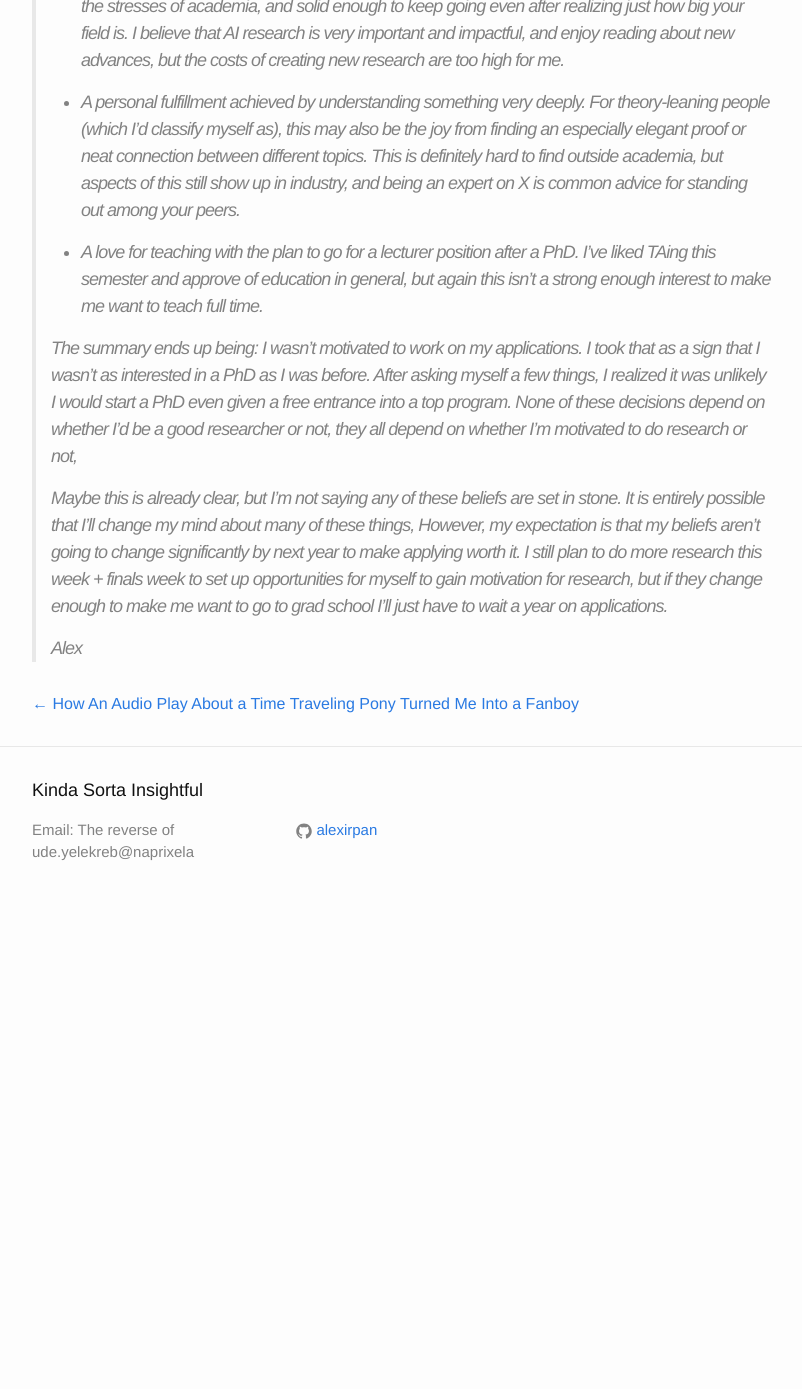
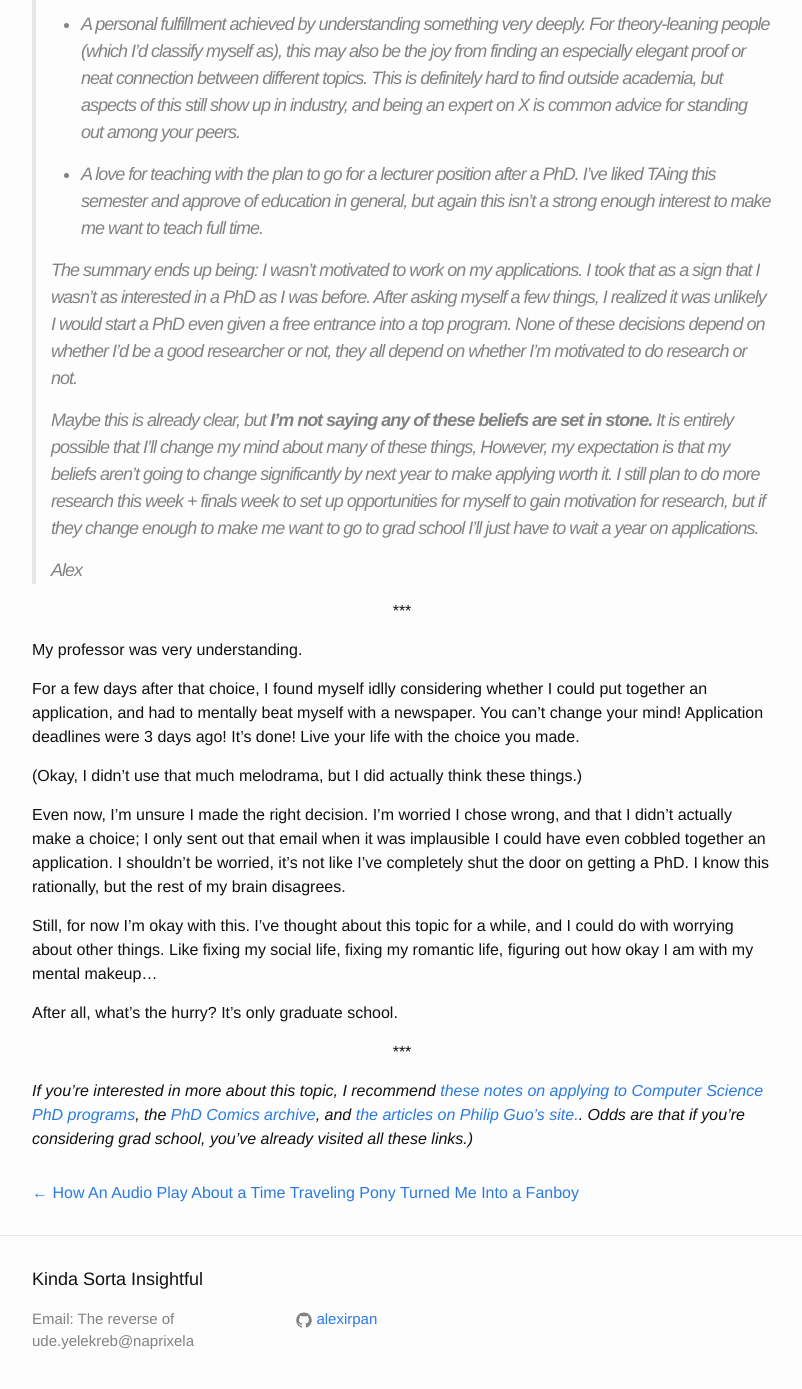
Before and after one commit to alexirpan/alexirpan.github.io, a Jekyll site: the page built from _posts/2015-09-28-grad-school.markdown, in a window 1280 px wide and 1400 px high, scrolled down 12313 px. Shown: the top 1389 px of the window, without its empty margins (238-1040 px from the left). Built offline with Jekyll 4.4.1, drawn with Linux system fonts in a browser that asks for light colours; before the commit the page ends 13237 px from its top, so only the background shows below that; some of the changed text lies outside the part shown.

Commit message:
Added an ending of sorts. Going to do a quick readover before sending out drafts for comments

```diff
--- a/_posts/2015-09-28-grad-school.markdown
+++ b/_posts/2015-09-28-grad-school.markdown
@@ -67,7 +65,7 @@ through and through.
 
 That's what it looks like.
 
-In reality, I'm not sure I am on. I never have been sure.
+In reality, I'm not sure I am on. I've never been sure.
 
 Getting good grades and taking challenging courses shows you have good work
 ethic or good talent. They are signs you have the potential to be a
@@ -603,8 +599,41 @@ I take a deep breath, and start composing my thoughts.
 >
 > - A love for teaching with the plan to go for a lecturer position after a PhD. I've liked TAing this semester and approve of education in general, but again this isn't a strong enough interest to make me want to teach full time.
 >
-> The summary ends up being: I wasn't motivated to work on my applications. I took that as a sign that I wasn't as interested in a PhD as I was before. After asking myself a few things, I realized it was unlikely I would start a PhD even given a free entrance into a top program. None of these decisions depend on whether I'd be a good researcher or not, they all depend on whether I'm motivated to do research or not,
+> The summary ends up being: I wasn't motivated to work on my applications. I took that as a sign that I wasn't as interested in a PhD as I was before. After asking myself a few things, I realized it was unlikely I would start a PhD even given a free entrance into a top program. None of these decisions depend on whether I'd be a good researcher or not, they all depend on whether I'm motivated to do research or not.
 >
-> Maybe this is already clear, but *I'm not saying any of these beliefs are set in stone.* It is entirely possible that I'll change my mind about many of these things, However, my expectation is that my beliefs aren't going to change significantly by next year to make applying worth it. I still plan to do more research this week + finals week to set up opportunities for myself to gain motivation for research, but if they change enough to make me want to go to grad school I'll just have to wait a year on applications.
+> Maybe this is already clear, but **I'm not saying any of these beliefs are set in stone.** It is entirely possible that I'll change my mind about many of these things, However, my expectation is that my beliefs aren't going to change significantly by next year to make applying worth it. I still plan to do more research this week + finals week to set up opportunities for myself to gain motivation for research, but if they change enough to make me want to go to grad school I'll just have to wait a year on applications.
 >
 > Alex
+
+\*\*\*
+{: .centered }
+
+My professor was very understanding.
+
+For a few days after that choice, I found myself idlly considering whether I could
+put together an application, and had to mentally beat myself with a newspaper.
+You can't change your mind! Application deadlines were 3 days ago! It's done!
+Live your life with the choice you made.
+
+(Okay, I didn't use that much melodrama, but I did actually think these things.)
+
+Even now, I'm unsure I made the right decision. I'm worried I chose wrong, and
+that I didn't actually make a choice; I only sent out that email when it was
+implausible I could have even cobbled together an application. I shouldn't be
+worried, it's not like I've completely shut the door on getting a PhD. I know
+this rationally, but the rest of my brain disagrees.
+
+Still, for now I'm okay with this. I've thought about this topic for a while,
+and I could do with worrying about other things. Like fixing my social life,
+fixing my romantic life, figuring out how okay I am with my mental makeup...
+
+After all, what's the hurry? It's only graduate school.
+
+\*\*\*
+{: .centered }
+
+*If you're interested in more about this topic, I recommend [these notes on
+applying to Computer Science PhD programs](https://www.cs.cmu.edu/~harchol/gradschooltalk.pdf),
+the [PhD Comics archive](http://phdcomics.com/comics.php), and [the articles
+on Philip Guo's site.](http://pgbovine.net/writings.htm). Odds are that if you're
+considering grad school, you've already visited all these links.)*
```
Also changed, not shown: other parts of _posts/2015-09-28-grad-school.markdown (+1 -5 lines).
